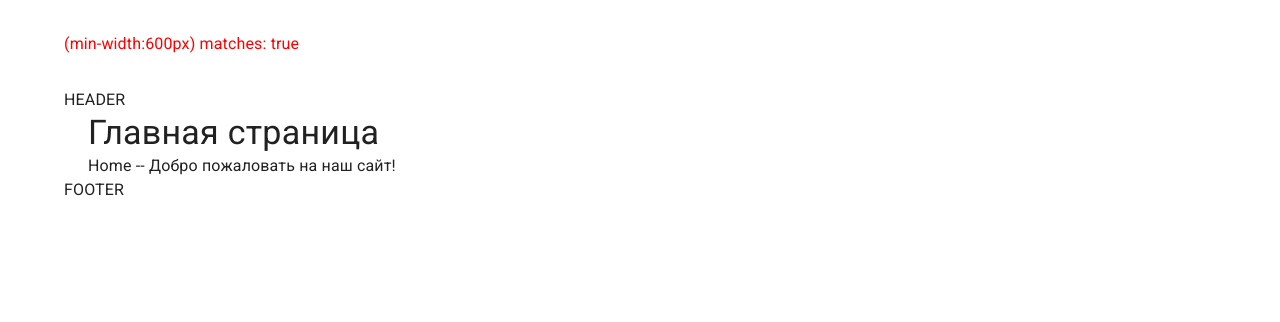
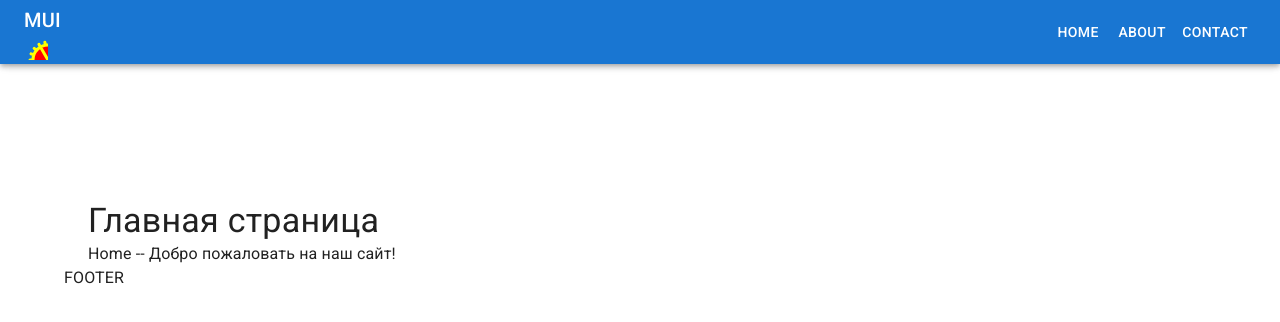
Before and after one commit to MaxKnyazev/yoga-club-frontend, a React (Vite) app: page / in a window 1280 px wide. Shown: the top 322 px of the page. Built offline with nearby package versions, Linux system fonts and the light colour scheme.

Commit message:
feat: add HeaderNav component

```diff
--- a/package.json
+++ b/package.json
@@ -10,6 +10,7 @@
   "dependencies": {
     "@emotion/react": "latest",
     "@emotion/styled": "latest",
+    "@mui/icons-material": "^6.1.8",
     "@mui/material": "latest",
     "react": "latest",
     "react-dom": "latest",
--- a/src/components/Header.jsx
+++ b/src/components/Header.jsx
@@ -1,13 +1,13 @@
-import { Link } from 'react-router-dom';
 import { useStoreOfProducts } from '../store';
+import { HeaderNav } from './HeaderNav';
+
 
 export const Header= () => {
   const products = useStoreOfProducts((state) => state.products);
   const shoppingCartCount = products.reduce((sum, product) => sum + product.count, 0)
   return (
-    <header className="header">
-      HEADER
-
+    <header>
+      <HeaderNav />
     </header>
   );
 }
--- /dev/null
+++ b/src/components/HeaderNav.jsx
@@ -0,0 +1,173 @@
+import * as React from 'react';
+import PropTypes from 'prop-types';
+import AppBar from '@mui/material/AppBar';
+import Box from '@mui/material/Box';
+import CssBaseline from '@mui/material/CssBaseline';
+import Divider from '@mui/material/Divider';
+import Drawer from '@mui/material/Drawer';
+import IconButton from '@mui/material/IconButton';
+import List from '@mui/material/List';
+import ListItem from '@mui/material/ListItem';
+import ListItemButton from '@mui/material/ListItemButton';
+import ListItemText from '@mui/material/ListItemText';
+import MenuIcon from '@mui/icons-material/Menu';
+import Toolbar from '@mui/material/Toolbar';
+import Typography from '@mui/material/Typography';
+import Button from '@mui/material/Button';
+import SvgIcon from '@mui/material/SvgIcon';
+import { Link } from 'react-router-dom';
+
+const drawerWidth = 240;
+const navItems = ['Home', 'About', 'Contact'];
+
+export const HeaderNav = (props) => {
+  const { window } = props;
+  const [mobileOpen, setMobileOpen] = React.useState(false);
+
+  const handleDrawerToggle = () => {
+    setMobileOpen((prevState) => !prevState);
+  };
+
+  const drawer = (
+    <Box onClick={handleDrawerToggle} sx={{ textAlign: 'center' }}>
+      <Typography variant="h6" sx={{ my: 2 }}>
+        MUI
+      </Typography>
+      <Divider />
+      <List>
+        {navItems.map((item) => (
+
+          <ListItem key={item} disablePadding>
+            <ListItemButton sx={{ textAlign: 'center' }}>
+              <ListItemText primary={item} />
+            </ListItemButton>
+          </ListItem>
+
+
+        ))}
+      </List>
+    </Box>
+  );
+
+  const container = window !== undefined ? () => window().document.body : undefined;
+
+  return (
+    <Box sx={{ display: 'flex' }}>
+      <CssBaseline />
+      <AppBar component="nav">
+        <Toolbar>
+          <IconButton
+            color="inherit"
+            aria-label="open drawer"
+            edge="start"
+            onClick={handleDrawerToggle}
+            sx={{ mr: 2, display: { sm: 'none' } }}
+          >
+            <MenuIcon />
+          </IconButton>
+
+
+          <Typography
+            variant="h6"
+            component="div"
+            sx={{ flexGrow: 1, display: { xs: 'none', sm: 'block' } }}
+          >
+
+
+            MUI
+
+
+          <SvgIcon sx={{ flexGrow: 1, display: { xs: 'none', sm: 'block' } }}>
+            <svg
+              xmlns="http://www.w3.org/2000/svg"
+              fill="red"
+              viewBox="0 0 12 12"
+              strokeWidth={1.5}
+              stroke="yellow"
+            >
+              <path
+                strokeLinecap="round"
+                strokeLinejoin="round"
+                d="M4.5 12a7.5 7.5 0 0015 0m-15 0a7.5 7.5 0 1115 0m-15 0H3m16.5 0H21m-1.5 0H12m-8.457 3.077l1.41-.513m14.095-5.13l1.41-.513M5.106 17.785l1.15-.964m11.49-9.642l1.149-.964M7.501 19.795l.75-1.3m7.5-12.99l.75-1.3m-6.063 16.658l.26-1.477m2.605-14.772l.26-1.477m0 17.726l-.26-1.477M10.698 4.614l-.26-1.477M16.5 19.794l-.75-1.299M7.5 4.205L12 12m6.894 5.785l-1.149-.964M6.256 7.178l-1.15-.964m15.352 8.864l-1.41-.513M4.954 9.435l-1.41-.514M12.002 12l-3.75 6.495"
+              />
+            </svg>
+          </SvgIcon>
+
+
+          </Typography>
+
+
+
+
+
+
+
+
+
+
+          <Box sx={{ display: { xs: 'none', sm: 'block' } }}>
+            {navItems.map((item) => (
+              <Link to='/shoppingcart' key={item}>
+
+                <Button sx={{ color: '#fff' }}>
+                  {item}
+                </Button>
+
+              </Link>
+            ))}
+          </Box>
+        </Toolbar>
+      </AppBar>
+      <nav>
+        <Drawer
+          container={container}
+          variant="temporary"
+          open={mobileOpen}
+          onClose={handleDrawerToggle}
+          ModalProps={{
+            keepMounted: true,
+          }}
+          sx={{
+            display: { xs: 'block', sm: 'none' },
+            '& .MuiDrawer-paper': { boxSizing: 'border-box', width: drawerWidth },
+          }}
+        >
+          {drawer}
+        </Drawer>
+      </nav>
+      <Box component="main" sx={{ p: 3 }}>
+        <Toolbar />
+      </Box>
+    </Box>
+  );
+}
+
+
+
+
+/*
+
+import * as React from 'react';
+import SvgIcon from '@mui/material/SvgIcon';
+
+export default function SvgIconChildren() {
+  return (
+    <SvgIcon>
+      <svg
+        xmlns="http://www.w3.org/2000/svg"
+        fill="none"
+        viewBox="0 0 24 24"
+        strokeWidth={1.5}
+        stroke="currentColor"
+      >
+        <path
+          strokeLinecap="round"
+          strokeLinejoin="round"
+          d="M4.5 12a7.5 7.5 0 0015 0m-15 0a7.5 7.5 0 1115 0m-15 0H3m16.5 0H21m-1.5 0H12m-8.457 3.077l1.41-.513m14.095-5.13l1.41-.513M5.106 17.785l1.15-.964m11.49-9.642l1.149-.964M7.501 19.795l.75-1.3m7.5-12.99l.75-1.3m-6.063 16.658l.26-1.477m2.605-14.772l.26-1.477m0 17.726l-.26-1.477M10.698 4.614l-.26-1.477M16.5 19.794l-.75-1.299M7.5 4.205L12 12m6.894 5.785l-1.149-.964M6.256 7.178l-1.15-.964m15.352 8.864l-1.41-.513M4.954 9.435l-1.41-.514M12.002 12l-3.75 6.495"
+        />
+      </svg>
+    </SvgIcon>
+  );
+}
+
+*/
```
Also changed, not shown: 1 other file (tests, documents, lock files or other folders).
